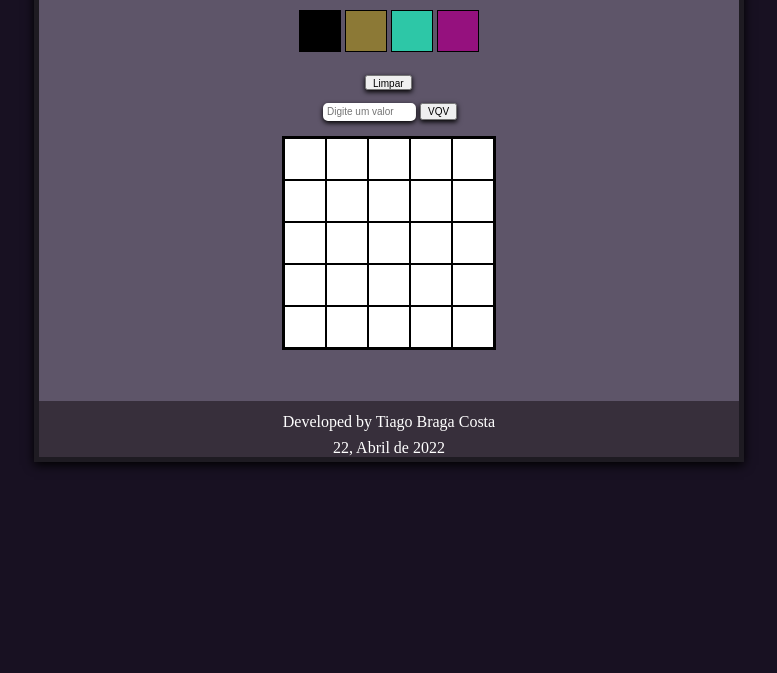
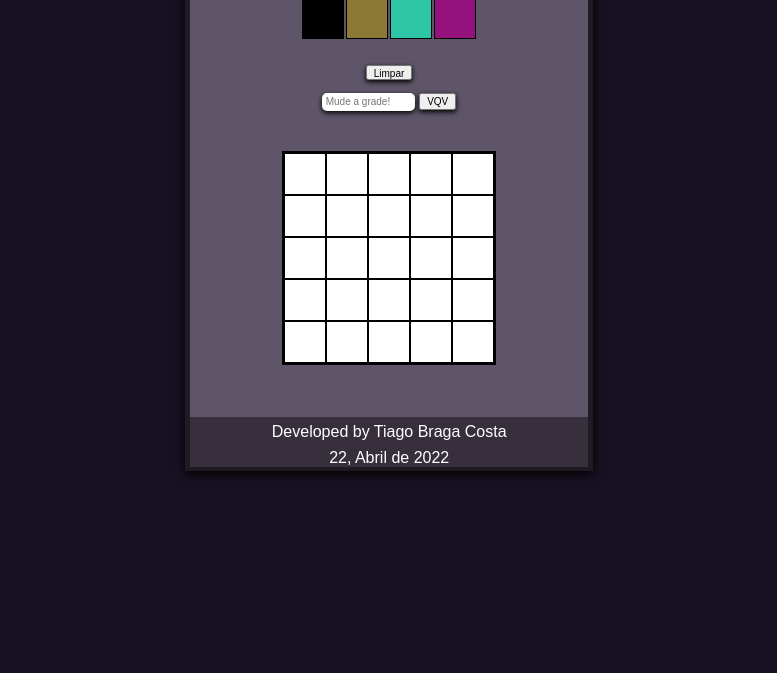
Before and after one commit to zTiagok/trybe-03.pixel-art, a website: page index.html in a window 1280 px wide. Shown: the part 127-800 px from the top of the page, without its empty margins (251-1028 px from the left). Drawn offline with Linux system fonts and the light colour scheme; a web font is replaced by a local one.

Commit message:
c10 - Segunda melhora na qualidade do site

```diff
--- a/index.html
+++ b/index.html
@@ -31,22 +31,26 @@
 
         </div>
 
-        <button id="clear-board"> Limpar </button>
+        <div id="button-div">
+         <button id="clear-board"> Limpar </button>
+        </div>
+
         <div id="manual-input">
-          <input id="board-size" placeholder="Digite um valor" type="number" min="1" max="50">
+          <input id="board-size" placeholder="Mude a grade!" type="number" min="1" max="50">
           <button id="generate-board"> VQV </button>
         </div>
 
         <div id="pixel-board"></div>
 
+
       </section>
 
-      <footer>TESTE</footer>
+      <footer></footer>
 
     </main>
 
   </body>
 
-  <script src="script.js"> </script>
+  <script src="script.js" defer> </script>
 
 </html>
--- a/style.css
+++ b/style.css
@@ -1,19 +1,22 @@
+@import url('https://fonts.googleapis.com/css2?family=Akshar:wght@300&display=swap');
+
 body
 {
 
     margin: 0px;
     background-color: rgb(24, 17, 34);
-
+    font-family: 'Akshar', sans-serif;
 }
 
 footer
 {
 
     position: relative;
-    top: 51px;
-    left: -100.1px;
-    width: 700.1px;
-    padding-top: 16px;
+    margin: auto;
+    top: 52px;
+
+    width: 100.1%;
+    padding-top: 10px;
     height: 40px;
     text-align: center;
     line-height: 10px;
@@ -23,46 +26,45 @@ footer
 
 .main
 {
-
-    margin:auto;
-    width: 500px;
+    position: relative;
+    margin: auto;
+    margin-top: 2%;
+    width: fit-content;
     background-color: rgb(94, 85, 105);
-    padding-left: 100px;
-    padding-right: 100px;
     padding-top: 10px;
     padding-bottom: 51px;
-    margin-top: 3%;
     box-shadow: 0px 3px 10px black;
     user-select: none; /* DESABILITA TODO CLICK FORA DO JS NO SITE*/
     border: 5px solid rgb(30, 27, 34);
-
 }
 
 #title
 {
 
-    width: 100%;
     text-align: center;
     color: white;
     text-transform: uppercase;
+    margin-left: 50px;
+    margin-right: 50px;
+    position: relative;
 }
 
 #color-palette
 {
 
-    width: 200px;
+    width: 175px;
     height: 50px;
-    padding-left: 160px;
-    display: inline-block;
+    margin: auto;
+    margin-bottom: 20px;
     position: relative;
-    margin-bottom: 60px;
+    justify-content: space-between;
+    display: flex;
 }
 
 .color
 {
 
     border: 1px solid black;
-    display: inline-block;
     width: 40px;
     height: 40px;
     position: relative;
@@ -96,28 +98,38 @@ footer
     height: 15px;
     font-size: 10px;
     position: relative;
-    left: -138px;
-    top: 35px;
+    margin: auto;
     box-shadow: 0px 2px 5px black;
+}
+
+#button-div
+{
+
+    margin: auto;
+    position:relative;
+    width: fit-content;
+    margin-bottom: 10px;
 }
 
 #board-size
 {
 
+    position: relative;
+    margin: auto;
     width: 85px;
     height: 12px;
     font-size: 10px;
     box-shadow: 0px 2px 5px black;
     border-radius: 5px;
     border: 2px solid white;
+    margin-bottom: 40px;
 }
 
 #manual-input
 {
 
     width: fit-content;
-    left: 184px;
-    top: -15px;
+    margin: auto;
     position: relative;
 }
 
```
